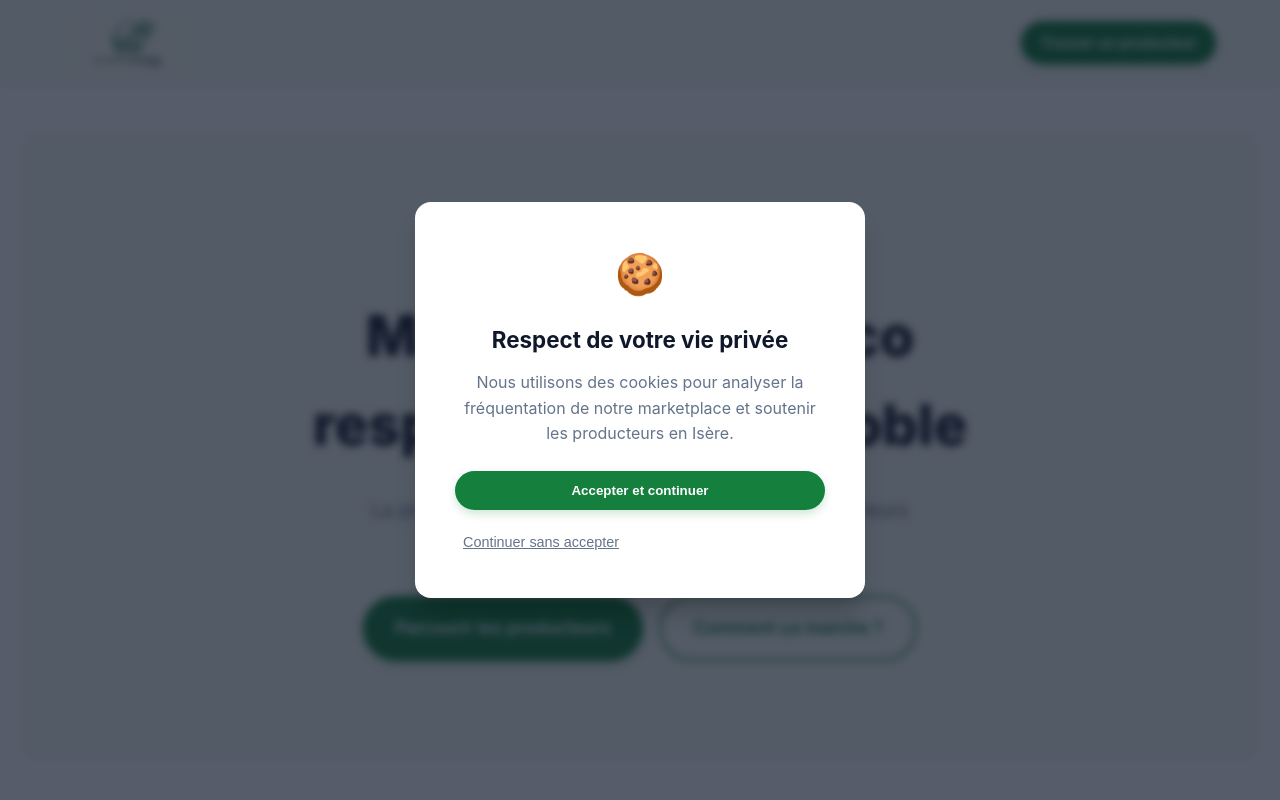
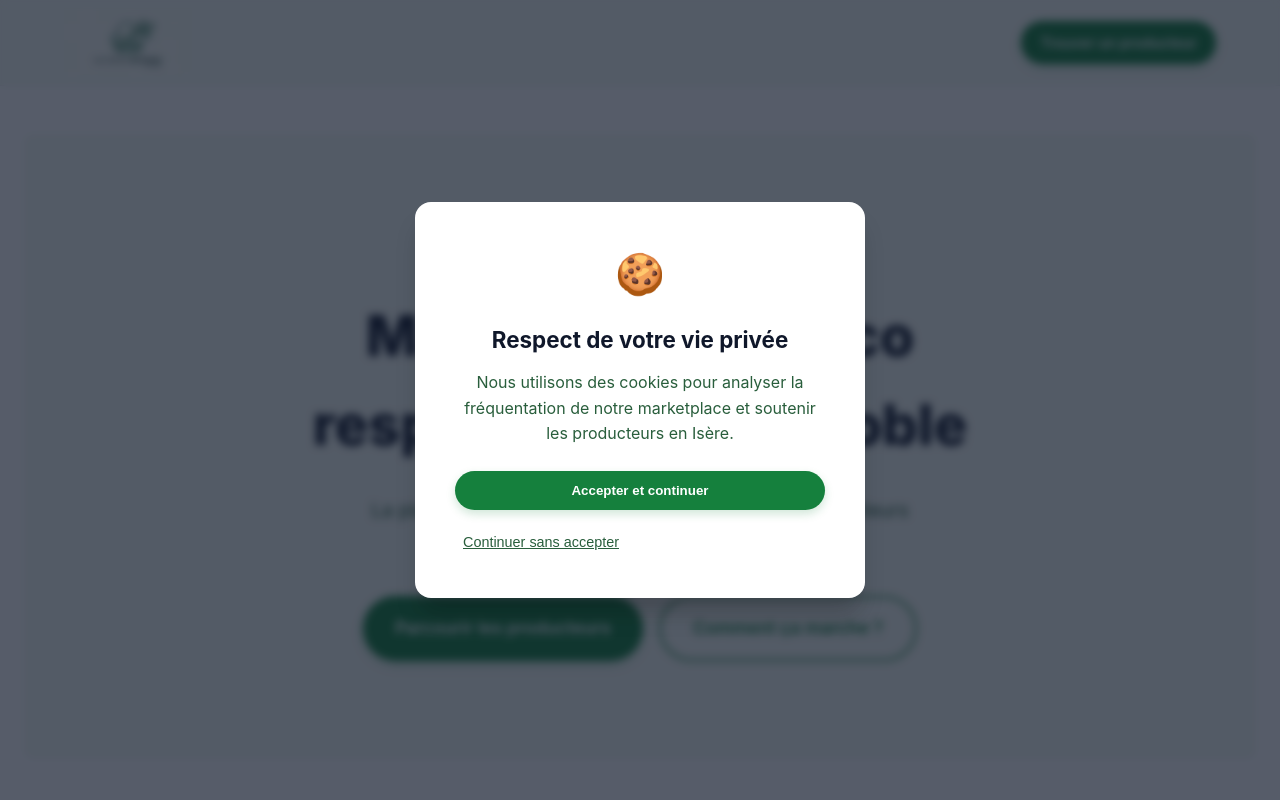
Before and after one commit to baptwild/hackaton-producteur-locaux, a Next.js app: page / in a window 1280 px wide. Shown: the top 800 px of the page. Built offline with nearby package versions, Linux system fonts and the light colour scheme.

Commit message:
Fix accessibility issues

```diff
--- a/app/styles.css
+++ b/app/styles.css
@@ -5,7 +5,7 @@
   --secondary: #f5faf3;
   --bg-light: #f8fafc;
   --text-main: #0f172a;
-  --text-muted: #64748b;
+  --text-muted: #295e3c;
   --border: #e2e8f0;
   --white: #ffffff;
   --shadow: 0 4px 6px -1px rgb(0 0 0 / 0.1);
--- a/components/Footer.tsx
+++ b/components/Footer.tsx
@@ -16,7 +16,7 @@ export default function Footer() {
         <div className='footer-brand'>
           <Image
             src={Logo}
-            alt='Logo Les Voisins de Panier'
+            alt='Les Voisins de Panier'
             width={180}
             height={98}
             className='footer-logo'
```
